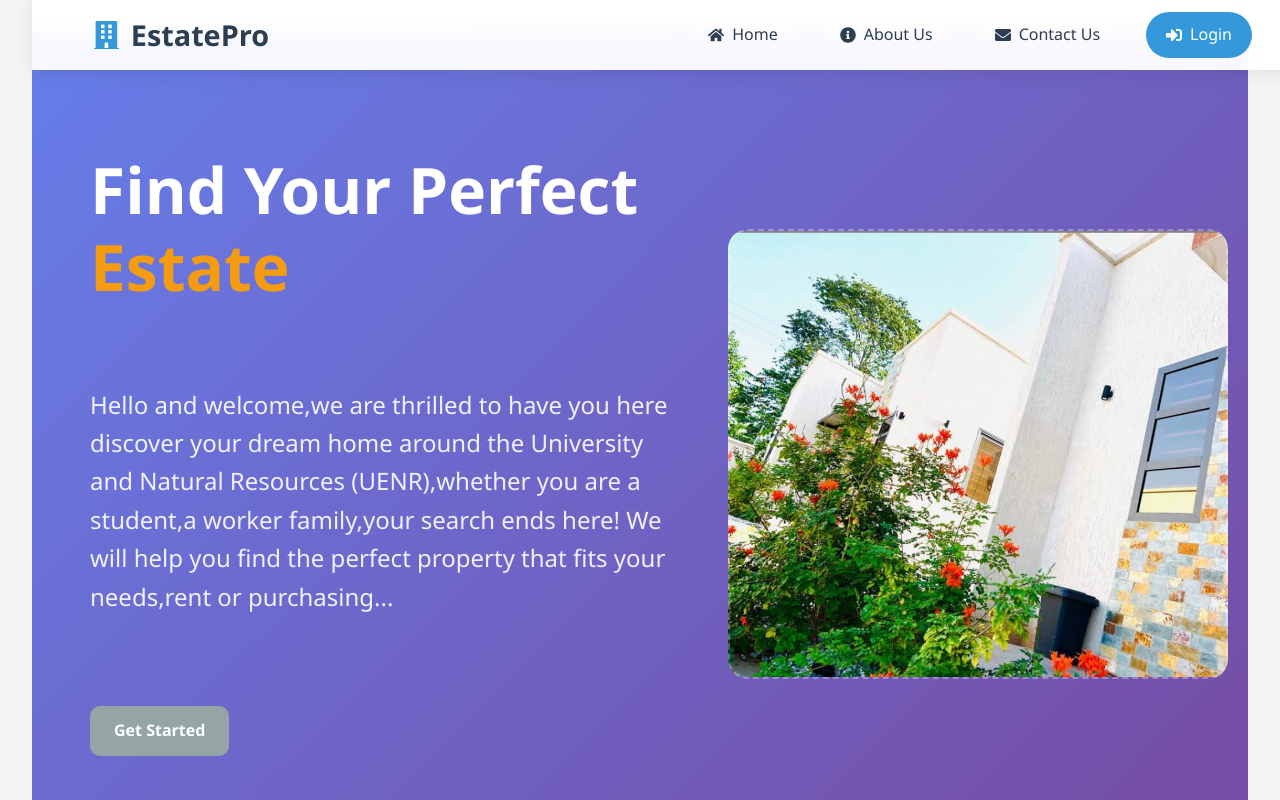
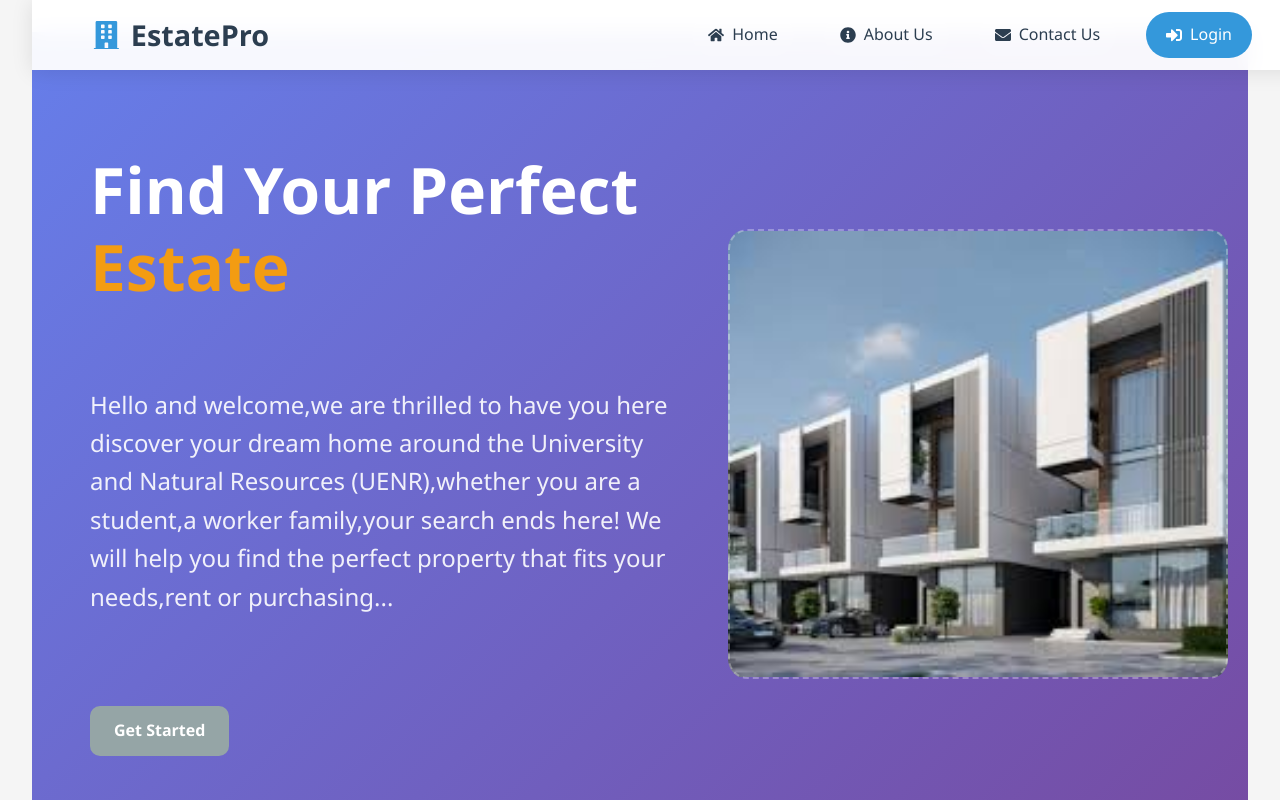
Before and after one commit to Code-Mole/Hostel_management, a React (Vite) app: page / in a window 1280 px wide. Shown: the top 800 px of the page. Built offline with nearby package versions, Linux system fonts and the light colour scheme.

Commit message:
changing the home page image

```diff
--- a/src/pages/Homepage.css
+++ b/src/pages/Homepage.css
@@ -175,7 +175,7 @@
 .image-placeholder {
   width: 500px;
   height: 450px;
-  background-image: url("../../public/images/Hostel2.jpg");
+  background-image: url("../../src/assets/estate.jpeg");
   background-repeat: no-repeat;
   background-position: center;
   background-size: cover;
@@ -464,13 +464,13 @@
 
 /* Responsive Design */
 @media (max-width: 768px) {
-  .hero-section{
+  .hero-section {
     flex-direction: column;
   }
-  .hero-image{
+  .hero-image {
     margin-top: 30px;
   }
-  .image-placeholder{
+  .image-placeholder {
     width: 300px;
   }
   .nav-menu {
@@ -486,7 +486,7 @@
     padding: 20px 0;
   }
 
-  .about-stats{
+  .about-stats {
     width: 350px;
   }
 
@@ -525,7 +525,7 @@
   .about-stats {
     flex-direction: column;
   }
-   .stat-item {
+  .stat-item {
     width: 80%;
   }
 
```
